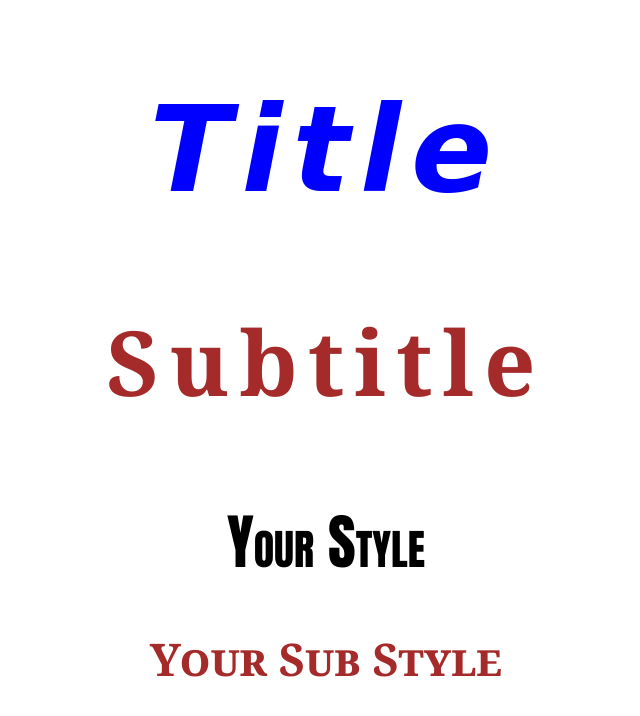
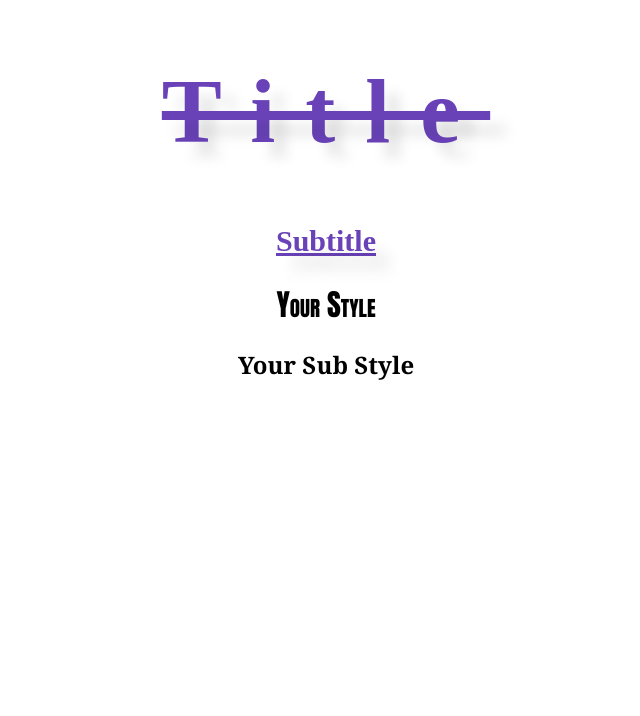
Before and after one commit to PowerCoders-Milan/css-ex-1---style-the-title-Ahlam77, a plain HTML site: page index.html in a window 1280 px wide. Shown: the whole page, without its empty margins (314-954 px from the left). Drawn offline with Linux system fonts and the light colour scheme.

Commit message:
added some style on it not finish

```diff
--- a/index.html
+++ b/index.html
@@ -12,15 +12,14 @@
 </head>
 
 <body>
-      <div class="title">
-            <h1>Title </h1>
-            <h2>Subtitle</h2>
-      </div>
+
+      <h1 class="tit" id="dim"> Title</h1>
+      <h2 class="tit" id="dim-1">Subtitle</h2>
       <!-- Create your own style -->
-      <div class="style">
-            <h1>Your Style</h1>
-            <h2>Your Sub Style</h2>
-      </div>
+
+      <h1 class="ahlam" id="sty">Your Style</h1>
+      <h2 class="ahlam" id="sty-1">Your Sub Style</h2>
+
 </body>
 
 </html>
--- a/style.css
+++ b/style.css
@@ -3,24 +3,27 @@
 - text-shadow
 - letter-spacing
 - font-variant */
-.title {
-    font-family: 'Bebas Neue', cursive;
+.tit {
+  font-family: ;
     text-align: center;
-    font-size: 60px;
-    font-style: oblique;
-    color: blue;
-    text-shadow: black;
-    letter-spacing: 10px;
-    font-variant: initial;
+    color: #6942b8;
+    text-shadow: 15px 15px 13px rgba(0, 0, 0, 0.1);
+
 }
- h2 {
-    font-family:
-    font-size: 20px;
-    font-style: initial;
-    color: brown;
+#dim{
+    font-size: 90px;
+    text-decoration: line-through;
+    text-shadow: ;
+    letter-spacing: 30px;
+}
+
+#dim-1{
     text-align: center;
-}
-.style{
+    font-size: 30px;
+    text-decoration: underline;
+
+ }
+ #sty{
     text-decoration: lawngreen;
     text-shadow: lightcoral;
     font-family: Impact, Haettenschweiler, 'Arial Narrow Bold', sans-serif;
@@ -28,8 +31,9 @@
     text-align: center;
     font-size: 30px;
 
+
 }
-h2{
+#sty-1{
     text-decoration: violet;
     text-shadow: yellow;
     font-family: Georgia, 'Times New Roman', Times, serif;
```
